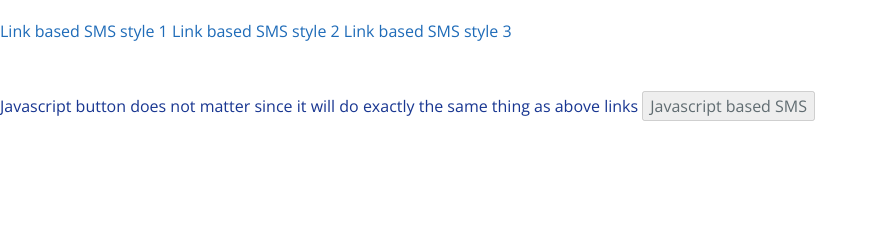
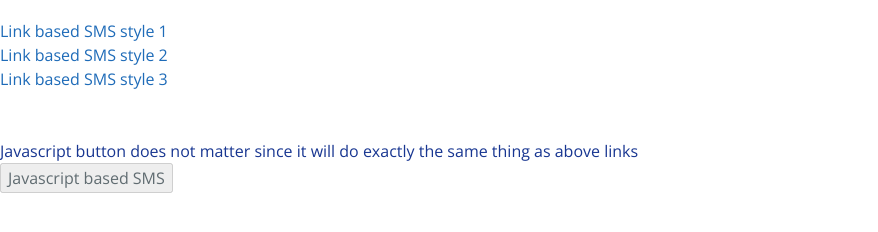
Before and after one commit to sharma-abhishek-it/sample-sms, a plain HTML site: page index.html in a window 1280 px wide. Shown: the part 72-304 px from the top of the page, without its empty margins (0-878 px from the left). Drawn offline with nearby package versions, Linux system fonts and the light colour scheme.

Commit message:
User friendly look and feel

```diff
--- a/index.html
+++ b/index.html
@@ -27,10 +27,12 @@
 
         <h1>SMS</h1>
         <a href="sms:&body=YAYYYYYYYY">Link based SMS style 1</a>
+        <br/>
         <a href="sms:;body=YAYYYYYYYY">Link based SMS style 2</a>
+        <br/>
         <a href="sms:?body=YAYYYYYYYY">Link based SMS style 3</a>
         <br/><br/><br/>
-        <span class="pl-s">Javascript button does not matter since it will do exactly the same thing as above links</span>
+        <div class="pl-s">Javascript button does not matter since it will do exactly the same thing as above links</div>
         <button disabled>Javascript based SMS</button>
     </body>
 </html>
```
